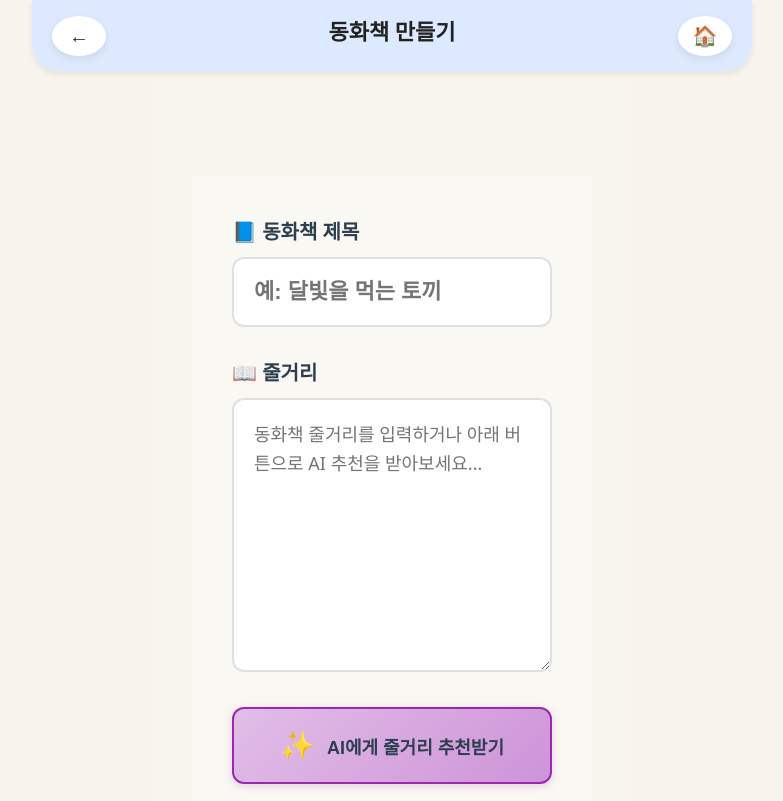
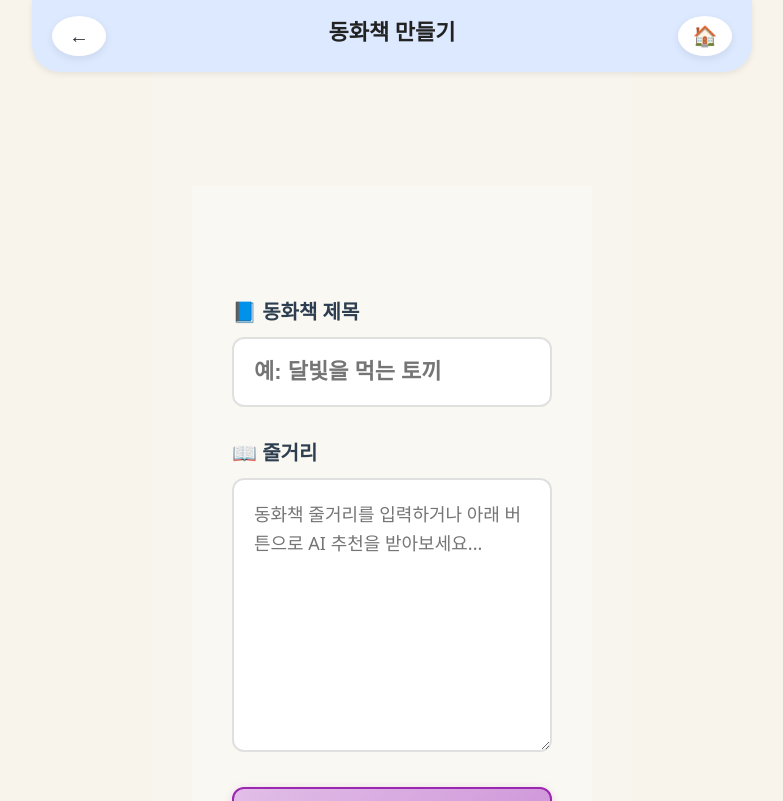
Before and after one commit to sunsudun25-cloud/hidi-story-maker, a React (Vite) app: page /storybook in a window 1280 px wide. Shown: the top 801 px of the page, without its empty margins (248-1031 px from the left). Built offline with nearby package versions, Linux system fonts and the light colour scheme.

Commit message:
FIX: Reduce top spacing between header and content
- Adjust top padding to 90px (header 72px + spacing 18px)
- Apply to StorybookLayout for storybook pages
- Apply to WritingPractice for topic selection page
- Reduce excessive whitespace below header
- Bring content closer to header for better UX

```diff
--- a/src/components/Layout.css
+++ b/src/components/Layout.css
@@ -13,7 +13,7 @@
   flex: 1;
   width: 100%;
   /* max-width: 520px; */  /* ⭐ 폭 제한 제거하여 전체 화면 사용 */
-  padding: 80px 20px 40px; /* ⭐ 위쪽 패딩 축소 (90px → 80px) */
+  padding: 90px 20px 40px; /* ⭐ 헤더 높이(72px) + 여백(18px) = 90px */
   box-sizing: border-box;
   overflow-y: visible !important; /* ⭐ 이중 스크롤 방지 */
   height: auto !important;
--- a/src/components/storybook/StorybookLayout.tsx
+++ b/src/components/storybook/StorybookLayout.tsx
@@ -9,7 +9,10 @@ export default function StorybookLayout({ title, children }: StorybookLayoutProp
       <main
         className="responsive-container"
         style={{
-          padding: 20,
+          paddingTop: 90,    /* ⭐ 헤더(72px) + 여백(18px) = 90px */
+          paddingBottom: 20,
+          paddingLeft: 20,
+          paddingRight: 20,
         }}
       >
         {children}
--- a/src/pages/WritingPractice.tsx
+++ b/src/pages/WritingPractice.tsx
@@ -13,7 +13,7 @@ export default function WritingPractice() {
   ];
 
   return (
-    <div className="responsive-container" style={{ paddingTop: "20px" }}>
+    <div className="responsive-container" style={{ paddingTop: "90px", paddingLeft: "20px", paddingRight: "20px" }}>
       <h2 className="screen-title">주제를 선택하세요</h2>
       <p className="screen-subtitle">
         아래 주제 중 하나를 선택하면<br />
```
